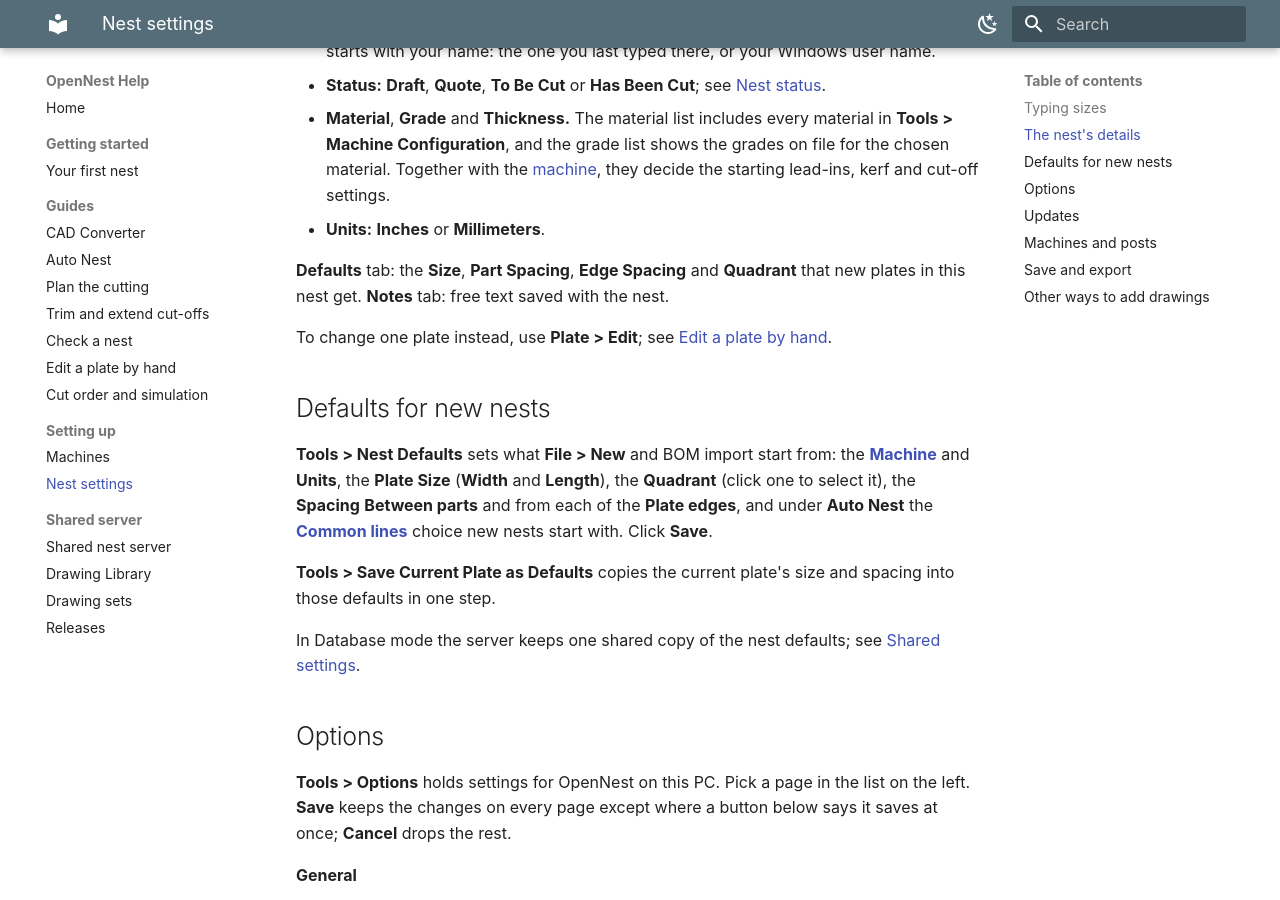
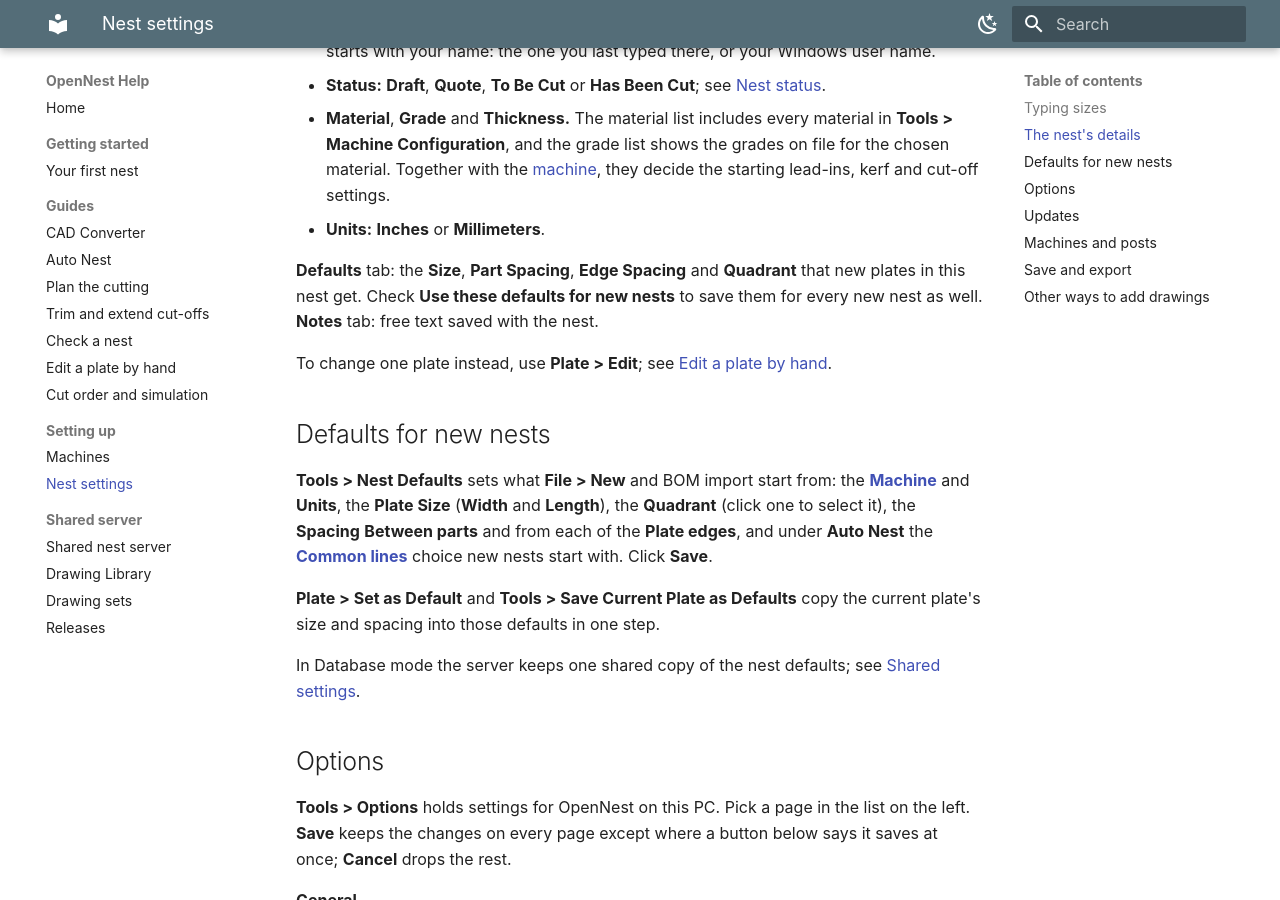
Before and after one commit to ajisaacs/opennest-help, an MkDocs documentation site: the page built from docs/nest-settings.md, in a window 1280 px wide and 900 px high, scrolled down 788 px. Built offline with MkDocs 1.6.1 and Material for MkDocs 9.7.7, drawn with Linux system fonts in a browser that asks for light colours.

Commit message:
Describe machine spacing and saving defaults for new nests

```diff
--- a/docs/nest-settings.md
+++ b/docs/nest-settings.md
@@ -36,7 +36,8 @@ Configuration...**, which opens the nest machine's settings for this material; s
 - **Units:** **Inches** or **Millimeters**.
 
 **Defaults** tab: the **Size**, **Part Spacing**, **Edge Spacing** and **Quadrant** that
-new plates in this nest get. **Notes** tab: free text saved with the nest.
+new plates in this nest get. Check **Use these defaults for new nests** to save them for
+every new nest as well. **Notes** tab: free text saved with the nest.
 
 To change one plate instead, use **Plate > Edit**; see
 [Edit a plate by hand](edit-plates.md#plates).
@@ -50,8 +51,8 @@ and **Length**), the **Quadrant** (click one to select it), the **Spacing**
 [**Common lines**](auto-nest.md#common-lines) choice new nests start with. Click
 **Save**.
 
-**Tools > Save Current Plate as Defaults** copies the current plate's size and spacing
-into those defaults in one step.
+**Plate > Set as Default** and **Tools > Save Current Plate as Defaults** copy the current
+plate's size and spacing into those defaults in one step.
 
 In Database mode the server keeps one shared copy of the nest defaults; see
 [Shared settings](nest-server.md#shared-settings).
```
Also changed, not shown: docs/drawing-library.md (+2 -0 lines), docs/edit-plates.md (+3 -3 lines), docs/machines.md (+12 -0 lines).
